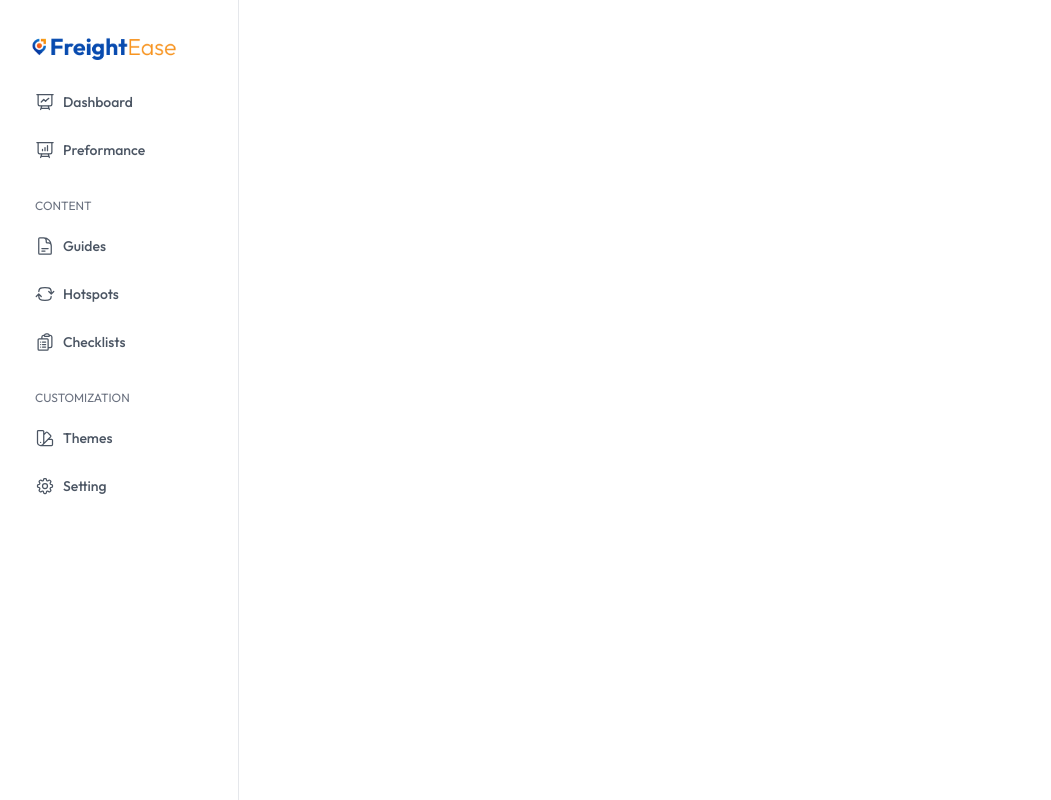
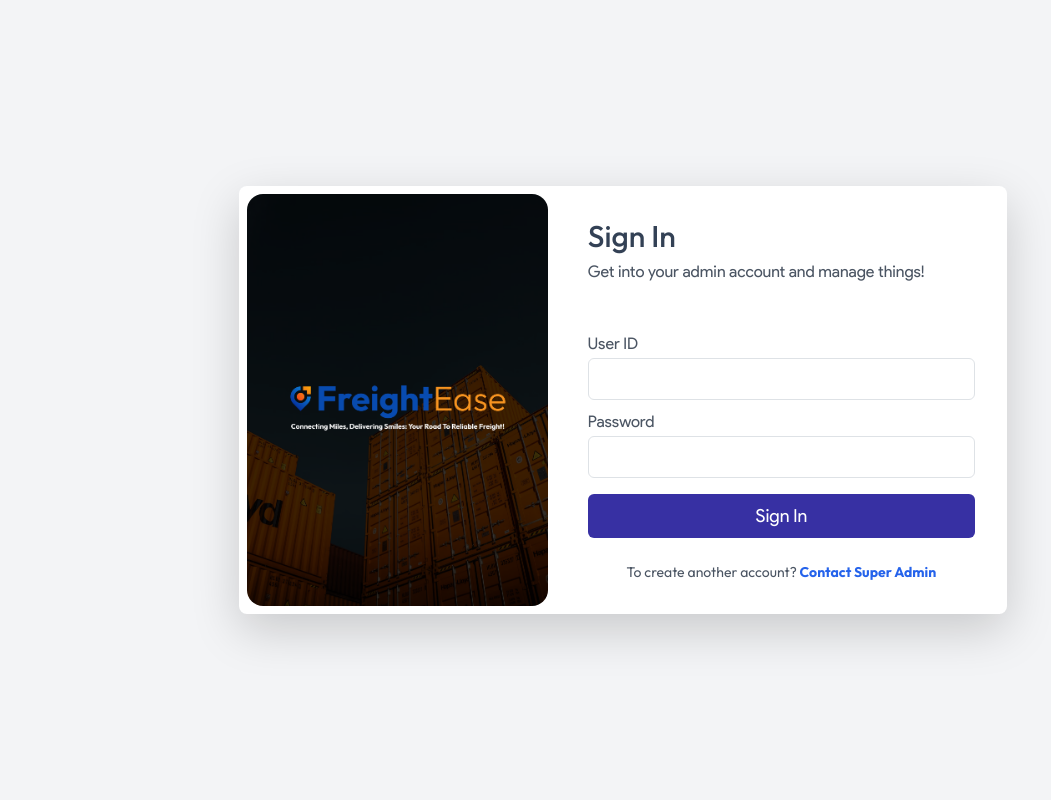
Before and after one commit to atharaza-dev/FreightEase, a React (Create React App) app in the folder frontend/: page /admin in a window 1280 px wide. Shown: the whole page, without its empty margins (17-1068 px from the left). Built offline with nearby package versions, Linux system fonts and the light colour scheme.

Commit message:
Admin Form Completed
Sign In Admin Form was completed

```diff
--- a/frontend/public/index.html
+++ b/frontend/public/index.html
@@ -2,7 +2,7 @@
 <html lang="en">
   <head>
     <meta charset="utf-8" />
-    <link rel="icon" href="%PUBLIC_URL%/favicon.ico" />
+    <link rel="icon" href='./favicon.ico' />
     <meta name="viewport" content="width=device-width, initial-scale=1" />
     <meta name="theme-color" content="#000000" />
     <meta name="description"content="Web site created using create-react-app" />
--- a/frontend/src/App.css
+++ b/frontend/src/App.css
@@ -85,3 +85,7 @@ body {
   font-family: 'Product Sans';
 }
 /* ================================================================================= */
+/* Admin side Img */
+.sideImg{
+  background-image: url("./assets/imgs/22.png");
+}
--- a/frontend/src/App.js
+++ b/frontend/src/App.js
@@ -1,6 +1,6 @@
 // import dependencies
 import React from 'react';
-import { BrowserRouter as Main, Routes, Route } from 'react-router-dom'
+import { Routes, Route } from 'react-router-dom'
 
 // import App.css file
 import './App.css';
@@ -21,21 +21,19 @@ import ShipperRegistration from './pages/Website/GetStartedPage/Sign Up/Shipper
 import VendorRegistration from './pages/Website/GetStartedPage/Sign Up/Vendor Registration/VendorRegistration';
 import ShipperLogin from './pages/Website/GetStartedPage/Sign In/Shipper Login/ShipperLogin';
 import VendorLogin from './pages/Website/GetStartedPage/Sign In/Vendor Login/VendorLogin';
-import AdminSidebar from './components/Admin/AdminSidebar';
+import AdminRegistration from './pages/Admin/Admin Accounts/AdminRegistration'
 
 
 function App() {
   return (
     <>
-      <Main >
-
       <NavContainer>
         <Navbar></Navbar>
       </NavContainer>
 
       <Routes>
-
-          <Route path="/" element={<HomePage />} />
+        {/* Static frontend site */}
+        <Route path="/" element={<HomePage />}/>
         <Route path="/quote-generator" element={<Quote />} />
         <Route exact path='/services' element={<ServicePage />} />
         <Route exact path='/about-us' element={<AboutPage />} />
@@ -45,17 +43,15 @@ function App() {
         <Route exact path='/shipper-login' element={<ShipperLogin />} />
         <Route exact path='/vendor-login' element={<VendorLogin />} />
 
+
         {/* Admin Panel Routes */}
-          <Route exact path='/admin' element={<AdminSidebar/>} />
-
+        <Route exact path='/admin' element={<AdminRegistration />} />
 
       </Routes>
 
       <FooterContainer>
         <Footer></Footer>
       </FooterContainer>
-
-      </Main>
     </>
   );
 }
--- a/frontend/src/components/Admin/AdminSidebar.js
+++ b/frontend/src/components/Admin/AdminSidebar.js
@@ -13,7 +13,7 @@ function AdminSidebar() {
           <nav class="-mx-3 space-y-6 ">
             <div class="space-y-3 ">
 
-              <a class="flex items-center px-3 py-2 text-gray-600 transition-colors duration-300 transform rounded-lg " href="#">
+              <a class="flex items-center px-3 py-2 text-gray-600 transition-colors duration-300 transform rounded-lg " href='/dashboard'>
                 <svg xmlns="http://www.w3.org/2000/svg" fill="none" viewBox="0 0 24 24" stroke-width="1.5" stroke="currentColor" class="w-5 h-5">
                   <path stroke-linecap="round" stroke-linejoin="round" d="M3.75 3v11.25A2.25 2.25 0 006 16.5h2.25M3.75 3h-1.5m1.5 0h16.5m0 0h1.5m-1.5 0v11.25A2.25 2.25 0 0118 16.5h-2.25m-7.5 0h7.5m-7.5 0l-1 3m8.5-3l1 3m0 0l.5 1.5m-.5-1.5h-9.5m0 0l-.5 1.5m.75-9l3-3 2.148 2.148A12.061 12.061 0 0116.5 7.605" />
                 </svg>
@@ -21,7 +21,7 @@ function AdminSidebar() {
                 <span class="mx-2 text-sm font-medium">Dashboard</span>
               </a>
 
-              <a class="flex items-center px-3 py-2 text-gray-600 transition-colors duration-300 transform rounded-lg" href="#">
+              <a class="flex items-center px-3 py-2 text-gray-600 transition-colors duration-300 transform rounded-lg" href='/admin/perf'>
                 <svg xmlns="http://www.w3.org/2000/svg" fill="none" viewBox="0 0 24 24" stroke-width="1.5" stroke="currentColor" class="w-5 h-5">
                   <path stroke-linecap="round" stroke-linejoin="round" d="M3.75 3v11.25A2.25 2.25 0 006 16.5h2.25M3.75 3h-1.5m1.5 0h16.5m0 0h1.5m-1.5 0v11.25A2.25 2.25 0 0118 16.5h-2.25m-7.5 0h7.5m-7.5 0l-1 3m8.5-3l1 3m0 0l.5 1.5m-.5-1.5h-9.5m0 0l-.5 1.5M9 11.25v1.5M12 9v3.75m3-6v6" />
                 </svg>
--- /dev/null
+++ b/frontend/src/components/Admin/ProfileWrapper.js
@@ -0,0 +1,11 @@
+import React from 'react'
+
+function ProfileWrapper() {
+  return (
+    <div>
+
+    </div>
+  )
+}
+
+export default ProfileWrapper
--- a/frontend/src/index.js
+++ b/frontend/src/index.js
@@ -3,11 +3,14 @@ import ReactDOM from 'react-dom/client';
 import './index.css';
 import App from './App';
 import reportWebVitals from './reportWebVitals';
+import { BrowserRouter } from 'react-router-dom';
 
 const root = ReactDOM.createRoot(document.getElementById('root'));
 root.render(
   <React.StrictMode>
-    <App />
+    <BrowserRouter>
+      <App />
+    </BrowserRouter>
   </React.StrictMode>
 );
 
--- /dev/null
+++ b/frontend/src/pages/Admin/Admin Accounts/AdminRegistration.js
@@ -0,0 +1,37 @@
+import React from 'react'
+function AdminRegistration() {
+    return (
+        <>
+            <div class="flex h-screen w-full items-center justify-center bg-gray-100">
+                <div class="w-full max-w-3xl overflow-hidden rounded-lg bg-white shadow-lg sm:flex">
+                    <div class="sideImg m-2 w-full rounded-2xl bg-gray-400 bg-cover bg-center text-white sm:w-2/5"></div>
+                    <div class="w-full sm:w-3/5">
+                        <div class="p-8">
+                            <h1 class="text-3xl fontAlt font-medium text-slate-700">Sign In</h1>
+                            <p class="mt-2 mb-5 text-base leading-tight text-gray-600">Get into your admin account and manage things!</p>
+                            <form class="mt-8">
+                                <div class="relative mt-2 w-full">
+                                    <label for="name" className="leading-7 text-medium text-gray-600">User ID</label>
+                                    <input type="text" id="name" name="name" className="w-full bg-white rounded border border-gray-300 focus:border-indigo-500 focus:ring-2 focus:ring-indigo-200 text-base outline-none text-gray-700 py-1 px-3 leading-8 transition-colors duration-200 ease-in-out" />
+                                </div>
+                                <div class="relative mt-2 w-full">
+                                    <label for="name" className="leading-7 text-medium text-gray-600">Password</label>
+                                    <input type="text" id="name" name="name" className="w-full bg-white rounded border border-gray-300 focus:border-indigo-500 focus:ring-2 focus:ring-indigo-200 text-base outline-none text-gray-700 py-1 px-3 leading-8 transition-colors duration-200 ease-in-out" />
+                                </div>
+                                <button className="flex w-full mt-3 text-center justify-center mx-auto text-white bg-indigo-800 border-0 py-2 px-8 focus:outline-none hover:bg-indigo-600 rounded text-lg">
+                                    Sign In
+                                </button>
+                            </form>
+                            <div class="mt-4 text-center">
+                                <p class="text-sm fontAlt text-gray-600">To create another account? <a href="/admin" class="font-bold text-blue-600 no-underline hover:text-blue-400">Contact Super Admin</a></p>
+                            </div>
+                        </div>
+                    </div>
+                </div>
+            </div>
+
+        </>
+    )
+}
+
+export default AdminRegistration
```
Also changed, not shown: frontend/src/assets/imgs/22.png (added), frontend/src/pages/Admin/Admin Accounts/AdminLogin.js (added). Lines whose indentation alone changed are shown as unchanged.
